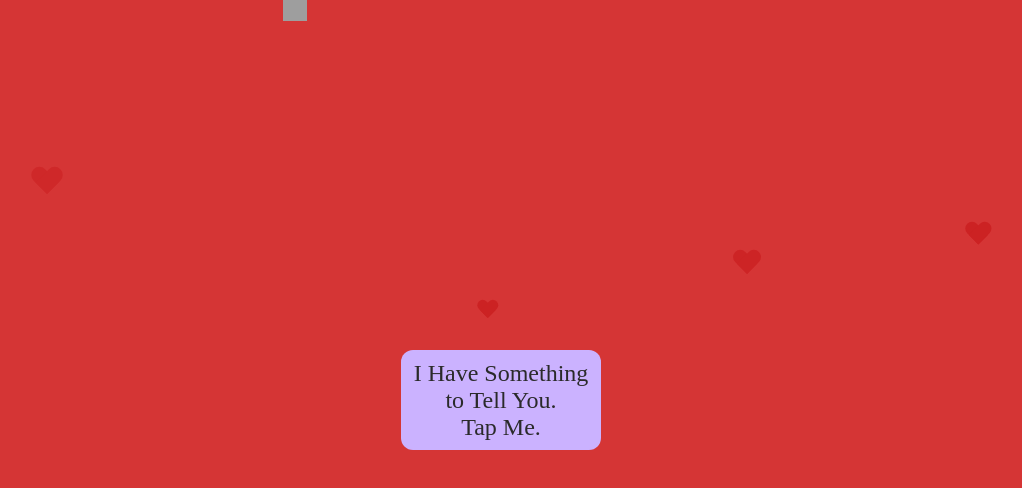
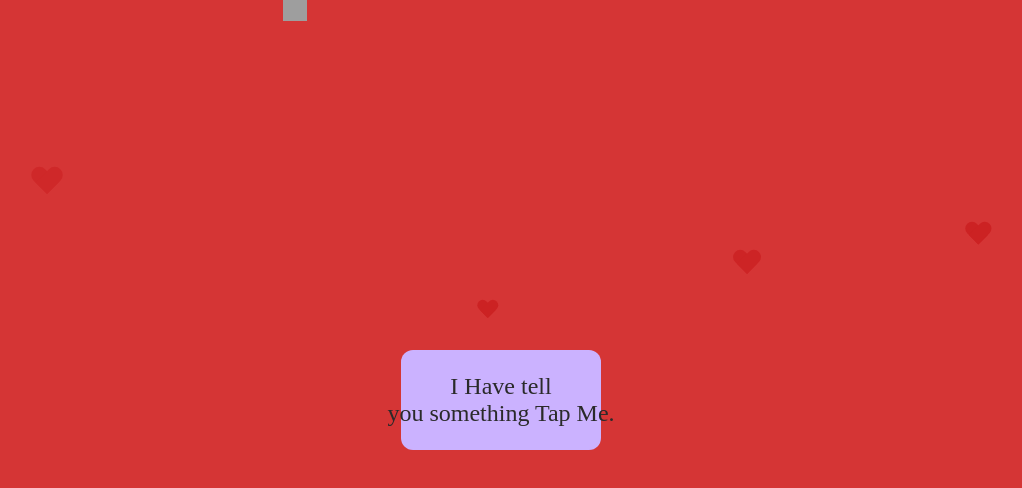
Before and after one commit to Aeyuuu/AL_Drei, a plain HTML site: page index.html in a window 1280 px wide. Shown: the whole page, without its empty margins (139-1161 px from the left). Drawn offline with Linux system fonts and the light colour scheme; grey boxes are pictures that could not be loaded; a web font is replaced by a local one.

Commit message:
Update index.html

```diff
--- a/index.html
+++ b/index.html
@@ -18,7 +18,7 @@
             <div class="bg circ" id="bg2"></div>
             <div class="bg circ" id="bg3"></div>
             <div class="bg circ" id="bg4"></div>
-            <p class="text">I Have Something<br>to Tell You.<br> Tap Me.</p>
+            <p class="text">I Have tell<br>you something Tap Me.</p>
             <p class="text hide">Hi Crush <br> Ganda mo Palagi<small>Tap anywhere</small></p>
             <p class="text hide">You are my favorite person!<small>Tap anywhere</small></p>
             <p class="text hide">I pray that you're doing well<br> Stay Pretty aral mabuti ingat always <small>Tap again to refresh</small></p>
```
